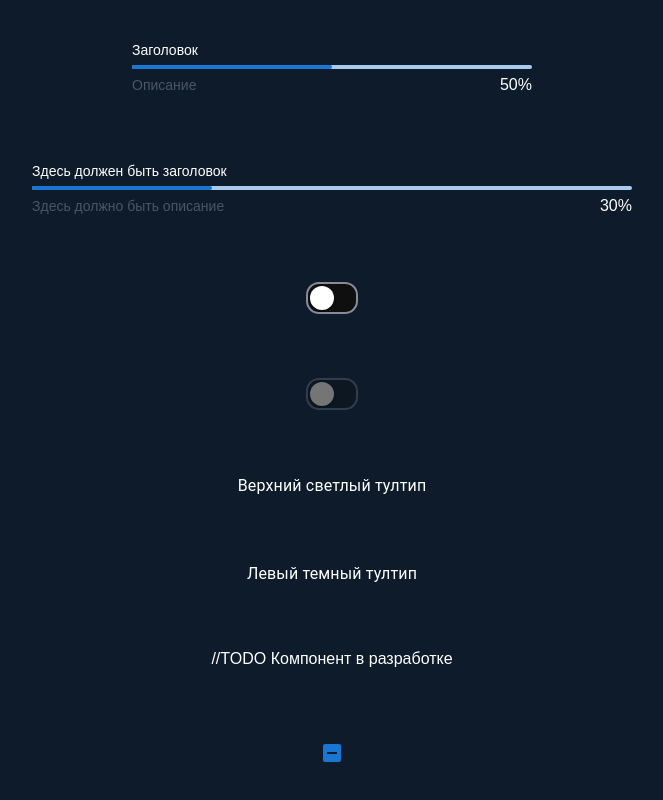
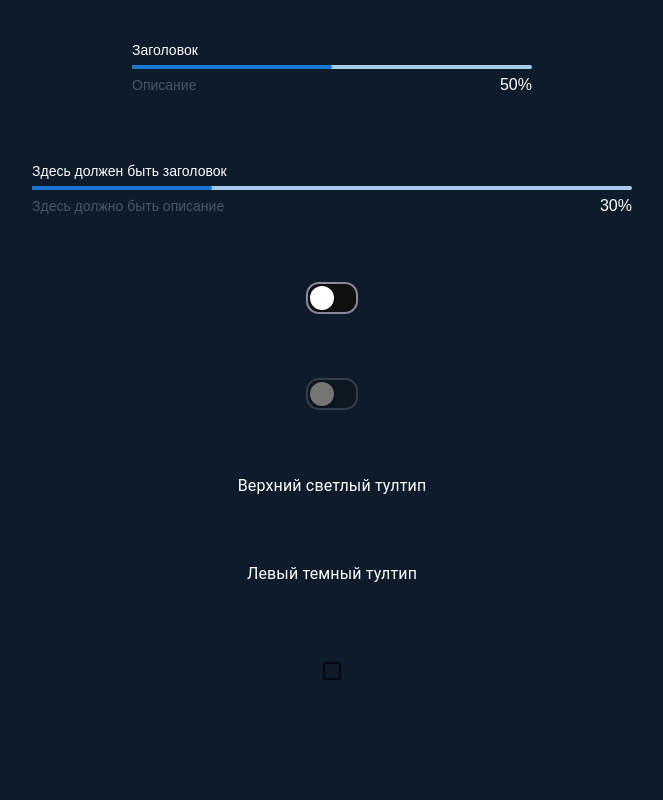
Before and after one commit to D1i/start-conf, a Next.js app: page /en in a window 1280 px wide. Shown: the part 1521-2321 px from the top of the page, without its empty margins (308-971 px from the left). Built offline with nearby package versions, Linux system fonts and the light colour scheme; what @mui/material-nextjs would draw is missing.

Commit message:
check update

```diff
--- a/src/app/[locale]/page.tsx
+++ b/src/app/[locale]/page.tsx
@@ -9,7 +9,7 @@ import {
   StyledTooltip,
   Switcher,
   Text,
-  ThreeStateCheckbox,
+  Check,
 } from '@/components';
 
 const i18nNamespaces = ['test'];
@@ -75,8 +75,7 @@ export default async function Home(props: {
       >
         <Text>Левый темный тултип</Text>
       </StyledTooltip>
-      //TODO Компонент в разработке
-      <ThreeStateCheckbox />
+      <Check />
     </div>
   );
 }
--- a/src/components/index.ts
+++ b/src/components/index.ts
@@ -11,5 +11,5 @@ export {
   ProgressBar,
   Switcher,
   StyledTooltip,
-  ThreeStateCheckbox,
+  Check,
 } from './shared';
--- /dev/null
+++ b/src/components/shared/check/check.tsx
@@ -0,0 +1,32 @@
+'use client';
+
+import { Checkbox, styled } from '@mui/material';
+import { FC, useState } from 'react';
+import { CheckProps, CheckState } from './types';
+
+export const Check: FC<CheckProps> = (props) => {
+  const { variant, threeState, ...checkboxProps } = props;
+
+  const [checked, setChecked] = useState<CheckState>(false);
+
+  const handleChange = () => {
+    setChecked((prev) => {
+      if (threeState) {
+        if (prev === 'indeterminate') return true;
+        if (prev === true) return false;
+        return 'indeterminate';
+      } else {
+        return !prev;
+      }
+    });
+  };
+
+  return (
+    <Checkbox
+      checked={checked === true}
+      indeterminate={checked === 'indeterminate'}
+      onChange={handleChange}
+      {...checkboxProps}
+    />
+  );
+};
--- /dev/null
+++ b/src/components/shared/check/index.ts
@@ -0,0 +1 @@
+export { Check } from './check';
--- /dev/null
+++ b/src/components/shared/check/types.ts
@@ -0,0 +1,10 @@
+import { CheckboxProps } from '@mui/material';
+
+export type CheckState = true | false | 'indeterminate';
+
+export type CheckVariant = 'filled' | 'outlined';
+
+export type CheckProps = CheckboxProps & {
+  variant?: CheckVariant;
+  threeState?: boolean;
+};
--- a/src/components/shared/index.ts
+++ b/src/components/shared/index.ts
@@ -4,4 +4,4 @@ export { Label } from './label';
 export { ProgressBar } from './progress-bar';
 export { Switcher } from './switcher';
 export { StyledTooltip } from './styled-tooltip';
-export { ThreeStateCheckbox } from './three-state-checkbox';
+export { Check } from './check';
--- a/src/components/shared/three-state-checkbox/index.ts
+++ /dev/null
@@ -1 +0,0 @@
-export { ThreeStateCheckbox } from './three-state-checkbox';
--- a/src/components/shared/three-state-checkbox/three-state-checkbox.tsx
+++ /dev/null
@@ -1,28 +0,0 @@
-'use client';
-
-import { Checkbox, CheckboxProps } from '@mui/material';
-import { FC, useState } from 'react';
-
-//TODO Компонент в разработке
-export const ThreeStateCheckbox: FC<CheckboxProps> = (props) => {
-  const [checked, setChecked] = useState<true | false | 'indeterminate'>(
-    'indeterminate'
-  );
-
-  const handleChange = () => {
-    setChecked((prev) => {
-      if (prev === 'indeterminate') return true;
-      if (prev === true) return false;
-      return 'indeterminate';
-    });
-  };
-
-  return (
-    <Checkbox
-      checked={checked === true}
-      indeterminate={checked === 'indeterminate'}
-      onChange={handleChange}
-      {...props}
-    />
-  );
-};
```
